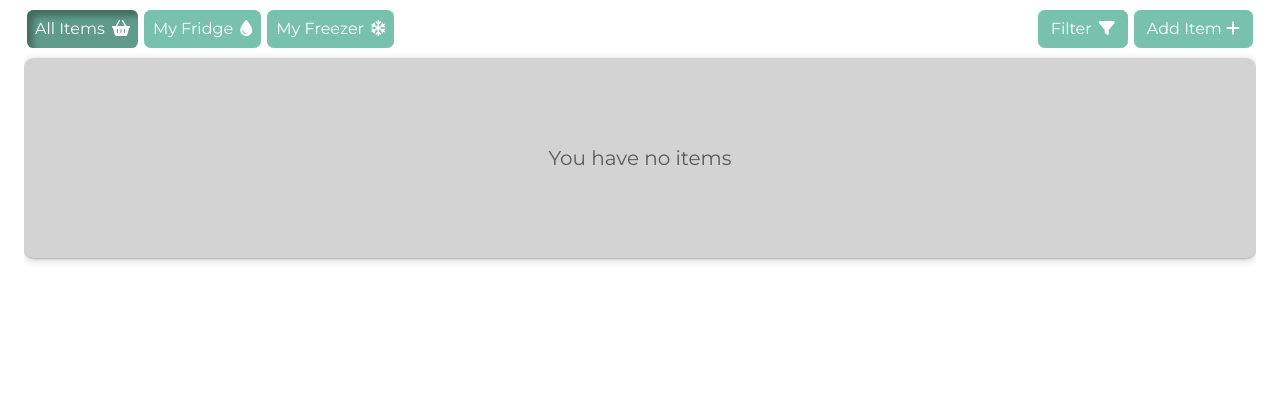
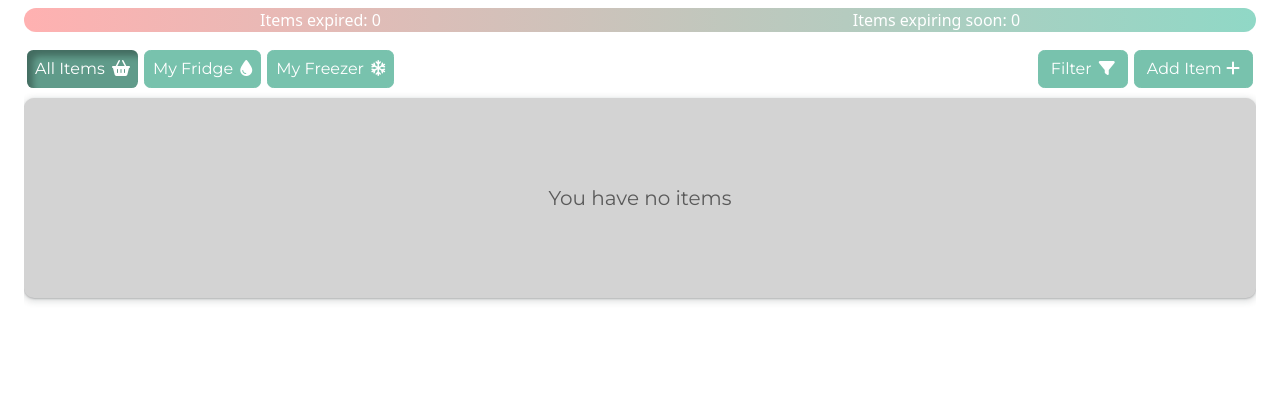
Before and after one commit to CrazyEggz/ci-fridge-pal, a Django app: page /dashboard/ in a window 1280 px wide. Shown: the part 60-480 px from the top of the page. Run offline with Django 4.2, Linux system fonts and the light colour scheme; the visitor is signed in with stand-in values (Sample User, id 1); data that the repository does not hold is empty; some libraries are stand-ins or nearby versions.

Commit message:
Add expiry count pill

```diff
--- a/dashboard/templates/dashboard/dashboard.html
+++ b/dashboard/templates/dashboard/dashboard.html
@@ -9,6 +9,10 @@
 
 {% block content %}
 {% include 'dashboard/dashboard_messages.html' %}
+<div id="expiry-counts" class="d-flex mx-4 my-1 my-md-2">
+    <div id="expired-count" class="flex-fill text-center">Items expired: {{ expired_count }}</div>
+    <div id="expiring-soon-count" class="flex-fill text-center">Items expiring soon: {{ expiring_soon_count }}</div>
+</div>
 <!-- Buttons -->
 <div class="d-flex flex-wrap justify-content-center justify-content-md-between mx-2 mx-md-4 mb-2 mb-md-0">
     <div id="location-buttons" class="buttons d-inline-flex">
--- a/dashboard/views.py
+++ b/dashboard/views.py
@@ -18,11 +18,21 @@ class Dashboard(LoginRequiredMixin, View):
         items_filter = ItemFilter(request.GET, queryset=items)
         items_filter_applied = Dashboard.isItemFilterApplied(items_filter)
 
+        expired_count = 0
+        expiring_soon_count = 0
+        for item in items_filter.qs:
+            if item.is_expired:
+                expired_count += 1
+            elif item.will_expire_soon:
+                expiring_soon_count += 1
+
         return render(request, 'dashboard/dashboard.html', {
             'location': request.GET.get('location', default=''),
             'items': items_filter.qs,
             'items_filter': items_filter,
             'items_filter_applied': items_filter_applied,
+            'expired_count': expired_count,
+            'expiring_soon_count': expiring_soon_count,
         })
 
     def isItemFilterApplied(items_filter):
--- a/static/css/dashboard.css
+++ b/static/css/dashboard.css
@@ -10,6 +10,12 @@ html, body {
 body {
     display: flex;
     flex-direction: column;
+}
+
+#expiry-counts {
+    border-radius: var(--bs-border-radius-pill);
+    background-image: linear-gradient(to right, #ffb1b1, #90d8c6);
+    color: white;
 }
 
 #fridge-table-wrapper {
```
Also changed, not shown: dashboard/models.py (+9 -0 lines).
